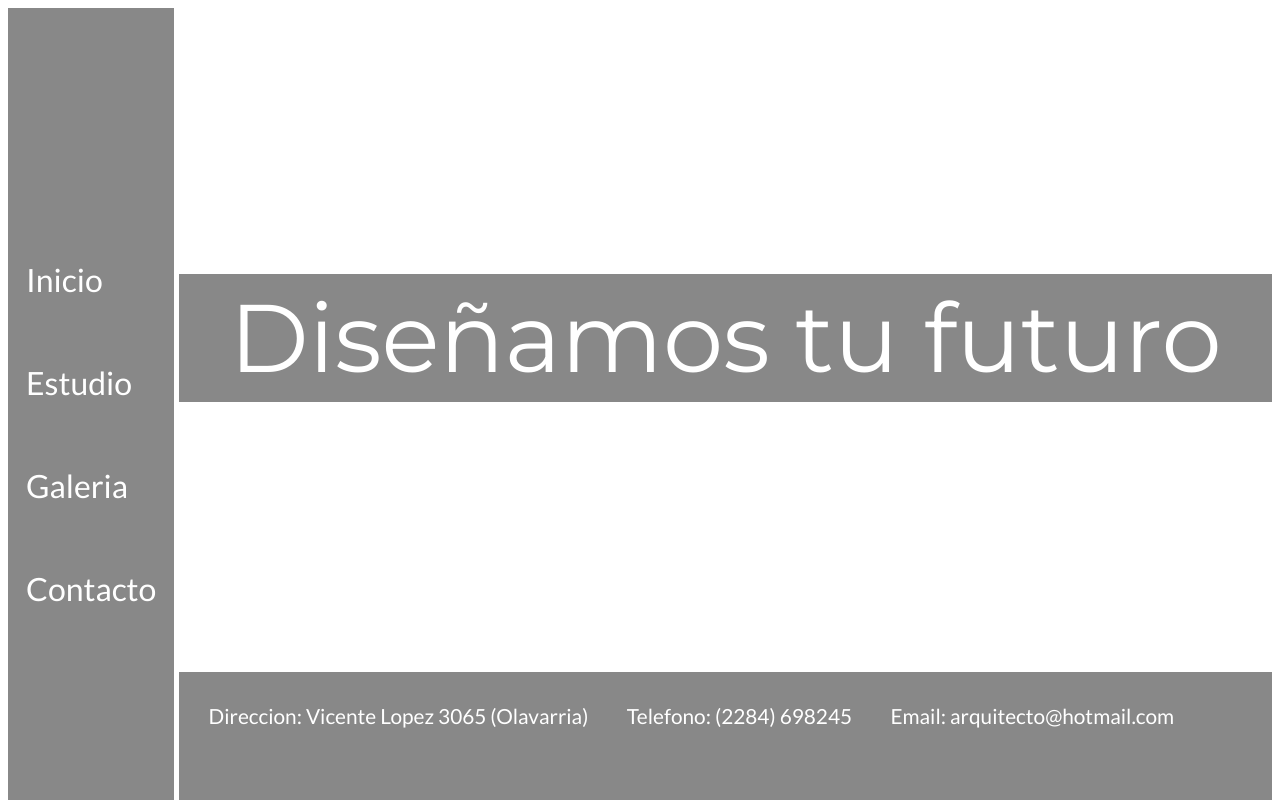
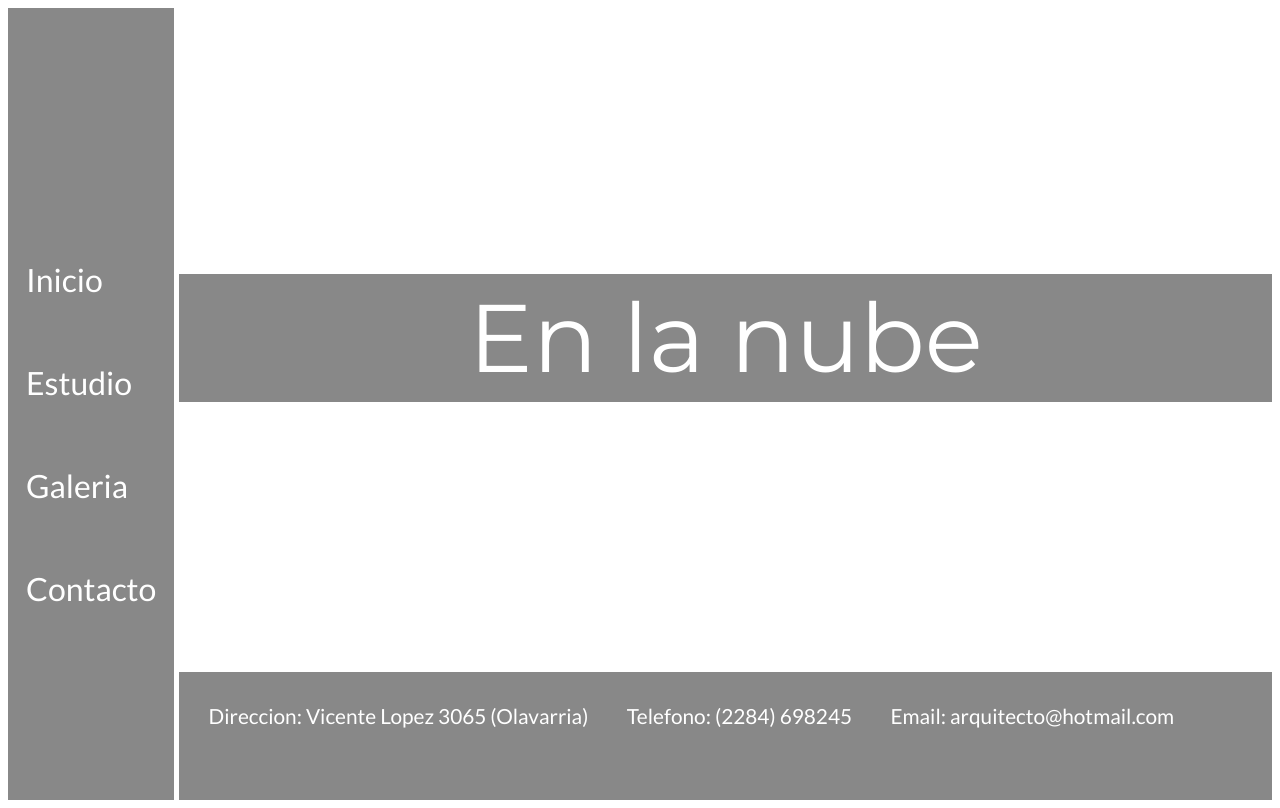
Before and after one commit to JordiSarazola/arq-agustin, a plain HTML site: page index.html in a window 1280 px wide. Drawn offline with Linux system fonts and the light colour scheme.

Commit message:
En la nube

```diff
--- a/index.html
+++ b/index.html
@@ -26,7 +26,7 @@
 
 
             <div class="caja-imagen">
-                <p>Diseñamos tu futuro</p>
+                <p>En la nube</p>
 
             </div>
 
```
